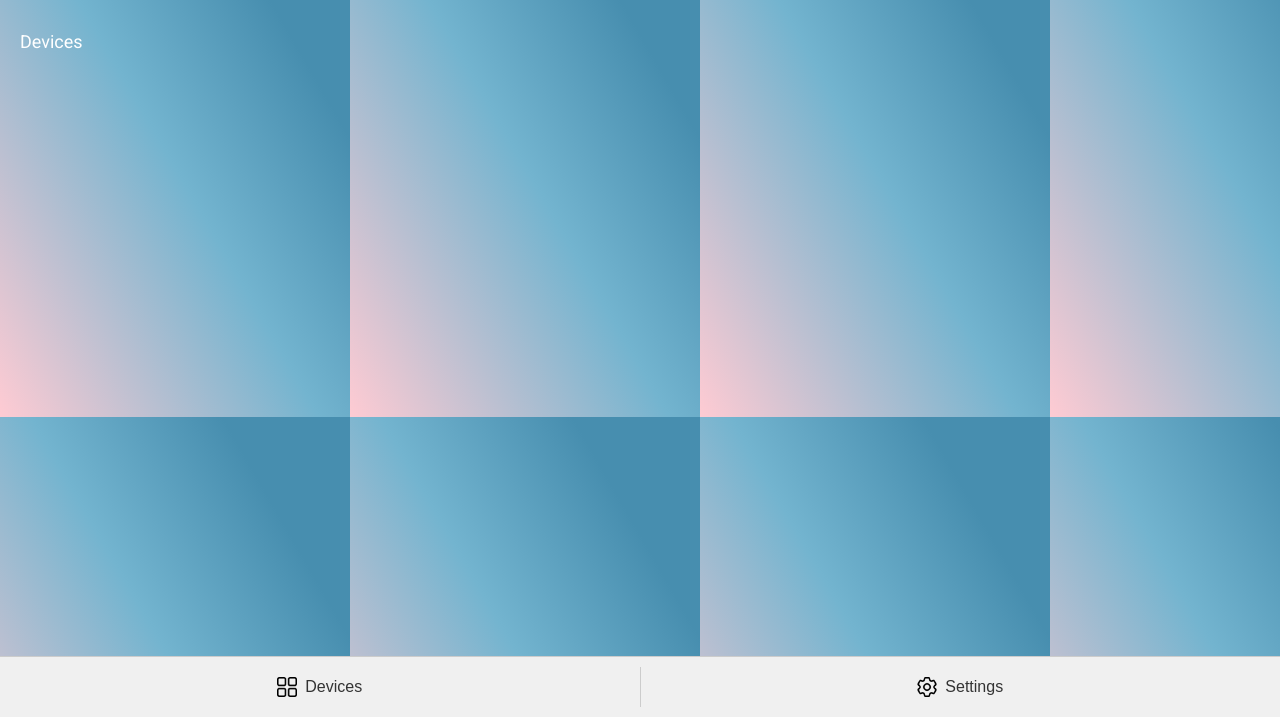
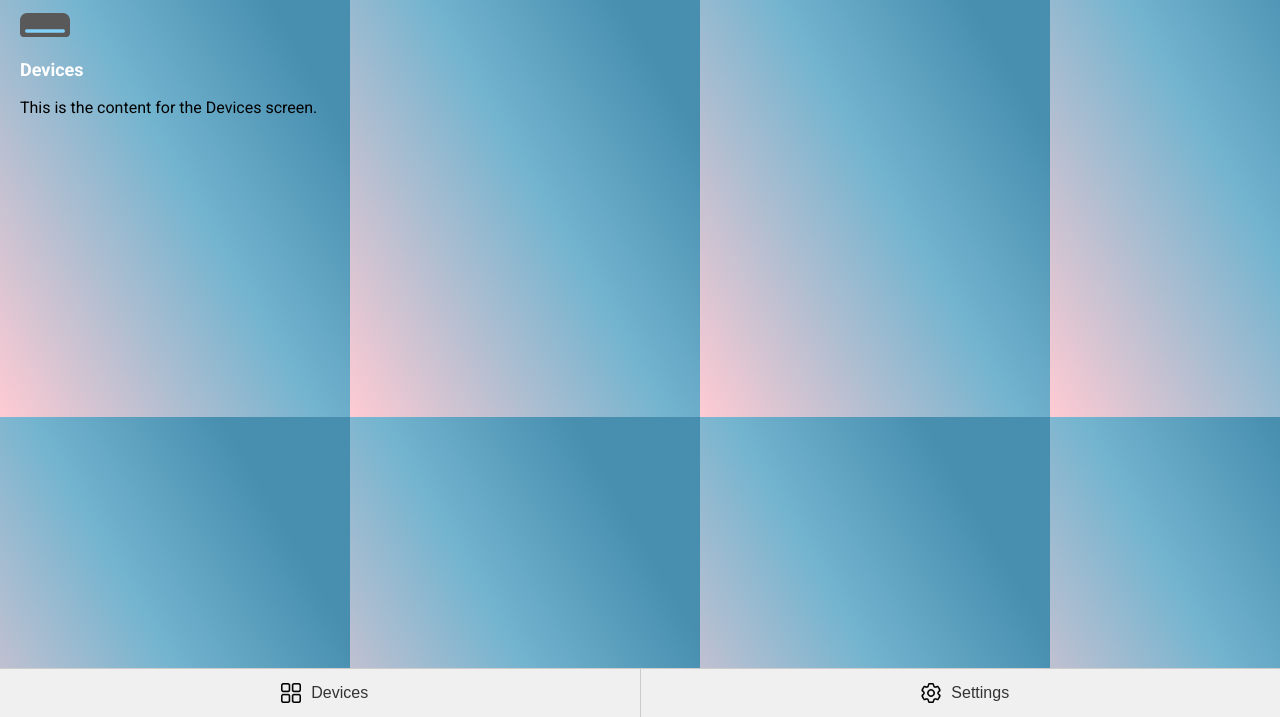
Before and after one commit to giobauermeister/samsung-smartthings-chrome-extension, a browser extension: page index.html in a window 1280 px wide. Both pictures are taken after a click on the button "Devices". Shown: the part 83-800 px from the top of the page. Drawn offline with Linux system fonts and the light colour scheme.

Commit message:
minor changes to nav tab, change between devices and settings tab, add local storage support, add input api token field

```diff
--- a/css/style.css
+++ b/css/style.css
@@ -32,6 +32,18 @@ h1 {
 .p-devices {
     color: white;
     font-size: large;
+    font-weight: bold;
+}
+
+.p-settings {
+    color: white;
+    font-size: large;
+    font-weight: bold;
+}
+
+.p-token {
+    color: white;
+    font-size: medium;
 }
 
 /* Navigation bar styling */
@@ -43,13 +55,16 @@ h1 {
     display: flex;
     justify-content: space-around;
     background-color: #f0f0f0;
-    padding: 10px 0;
+    /* padding: 10px 0; */
     border-top: 1px solid #ccc;
 }
 
 .tab {
     flex: 1;
-    padding: 10px;
+    margin: 0;
+    padding: 4px;
+    width: 100%;           /* Ensures button occupies full width */
+    height: 100%;           /* Ensures button occupies full height */
     border: none;
     background-color: transparent;
     font-size: 16px;
@@ -64,9 +79,9 @@ h1 {
     background-color: #e0e0e0;
 }
 
-.tab:click {
+.tab:active {
     outline: none;
-    background-color: #d0d0d0;
+    background-color: #d0d0d0; /* Change to a darker color while button is pressed */
 }
 
 /* Add a border between the two buttons */
@@ -76,7 +91,42 @@ h1 {
 
 /* Icon styling */
 .icon {
+    padding: 10px;
     width: 20px;  /* Adjust as needed */
     height: 20px; /* Adjust as needed */
-    margin-right: 8px; /* Space between icon and text */
+    margin-right: 0px; /* Space between icon and text */
 }
+
+/* Container to hold both screens side by side */
+.screen-container {
+    display: flex;
+    width: 215%; /* Twice the width to fit both screens side by side */
+    transition: transform 0.3s ease-in-out; /* Smooth transition for sliding */
+}
+
+/* Style each screen to take up half of the container */
+.screen {
+    width: 50%; /* Each screen takes up half of the container */
+    flex-shrink: 0; /* Prevents screens from shrinking */
+    /* padding: 20px; */
+    box-sizing: border-box;
+}
+
+.input-token {
+    width: 80%;
+    margin-top: -5px;
+    padding: 10px 15px;
+    font-size: 16px;
+    border: 2px solid #ddd;
+    border-radius: 8px;
+    outline: none;
+    transition: all 0.3s ease;
+    background-color: #f9f9f9;
+}
+
+/* Input focus effect */
+.input-token:focus {
+    border-color: #007bff; /* Change border color on focus */
+    background-color: #fff; /* Lighten background color on focus */
+    box-shadow: 0 0 8px rgba(0, 123, 255, 0.2); /* Subtle shadow on focus */
+}
--- a/index.html
+++ b/index.html
@@ -14,7 +14,26 @@
             <h1>Smartthings</h1>
         </header>
 
-        <p class="p-devices">Devices</p>
+        <div class="device-container">
+            <object style="width: 50px;" id="ac-icon" type="image/svg+xml" data="icons/ac_icon.svg"></object>
+        </div>
+
+        <div class="screen-container">
+            <!-- Devices Screen -->
+            <div id="devices-screen" class="screen">
+                <p class="p-devices">Devices</p>
+                <p style="font-size: medium;">This is the content for the Devices screen.</p>
+            </div>
+
+            <!-- Settings Screen -->
+            <div id="settings-screen" class="screen">
+                <p class="p-settings">Settings</p>
+                <p class="p-token">API Token</p>
+                <input class="input-token" id="input-token" type="text" placeholder="Paste token here">
+                <p style="color: white; font-size: small;">You can create Smartthings API Token at: <a href="https://account.smartthings.com/tokens" id="token-link">https://account.smartthings.com/tokens</a></p>
+            </div>
+        </div>
+
     </div>
 
     <div class="tab-navigation">
--- a/js/main.js
+++ b/js/main.js
@@ -1 +1,42 @@
 console.log("Samsung Smartthings")
+
+document.getElementById("devices-tab").addEventListener("click", function() {
+    // Move the screen container to show the Devices screen
+    document.querySelector(".screen-container").style.transform = "translateX(0)";
+
+    // Update active tab style
+    document.getElementById("devices-tab").classList.add("active");
+    document.getElementById("settings-tab").classList.remove("active");
+    });
+
+    document.getElementById("settings-tab").addEventListener("click", function() {
+    // Move the screen container to show the Settings screen
+    document.querySelector(".screen-container").style.transform = "translateX(-50%)";
+
+    // Update active tab style
+    document.getElementById("settings-tab").classList.add("active");
+    document.getElementById("devices-tab").classList.remove("active");
+});
+
+document.getElementById("token-link").addEventListener("click", function(event) {
+    event.preventDefault(); // Prevent the default link behavior
+    chrome.tabs.create({ url: "https://account.smartthings.com/tokens" }); // Open the URL in a new tab
+});
+
+// Get a reference to the input field
+const inputFieldToken = document.getElementById("input-token");
+
+// Restore the saved value when the popup loads
+document.addEventListener("DOMContentLoaded", () => {
+    chrome.storage.local.get(["apiTokenValue"], (result) => {
+      if (result.apiTokenValue) {
+        inputFieldToken.value = result.apiTokenValue;
+      }
+    });
+});
+
+// Save the value whenever it changes
+inputFieldToken.addEventListener("input", () => {
+    const value = inputFieldToken.value;
+    chrome.storage.local.set({ apiTokenValue: value });
+});
```
Also changed, not shown: icons/ac_icon.svg (added), manifest.json, 1 other file.
